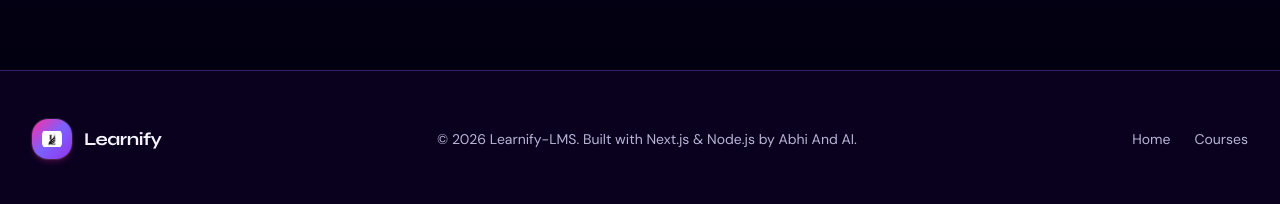
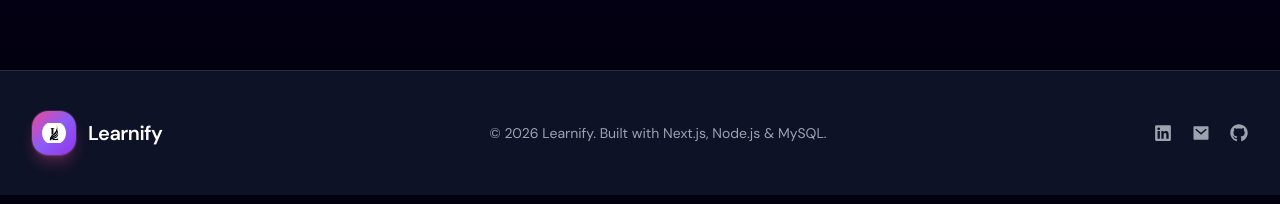
Before and after one commit to AbhinavKG27/learnify-lms, a Next.js app in the folder frontend/: page / in a window 1280 px wide. Shown: the part 1697-1901 px from the top of the page. Built offline with nearby package versions, Linux system fonts and the light colour scheme; no server answers.

Commit message:
Updated files !!

```diff
--- a/frontend/components/layout/Footer.js
+++ b/frontend/components/layout/Footer.js
@@ -1,51 +1,94 @@
-import Image from 'next/image';
-import Link from 'next/link';
+import Link from "next/link";
+import Image from "next/image";
 
-export default function Footer() {
+import {
+  FaLinkedin,
+  FaGithub,
+} from "react-icons/fa";
+
+import { RiMailFill } from "react-icons/ri";
+
+const Footer = () => {
   return (
-    <footer className="border-t border-neon-violet/25 dark:border-neon-violet/35 bg-background/70 dark:bg-background-dark/70 backdrop-blur py-12 mt-auto">
+    <footer className="border-t border-white/10 bg-[#0f172a]/80 backdrop-blur-md py-10">
       <div className="max-w-7xl mx-auto px-4 sm:px-6 lg:px-8">
+
         <div className="flex flex-col md:flex-row items-center justify-between gap-6">
 
-          {/* Brand Section */}
-          <div className="flex items-center gap-3">
-            <div className="
-  w-10 h-10
-  flex items-center justify-center
+          {/* Left Section */}
+          <Link
+            href="/"
+            className="flex items-center gap-3 group select-none"
+          >
+            <div
+              className="
+                relative w-11 h-11 flex items-center justify-center
                 rounded-2xl
-  bg-gradient-to-br from-neon-pink via-neon-violet to-purple-600
-  shadow-md shadow-neon-pink/20
+                bg-gradient-to-br from-pink-500 via-violet-500 to-purple-600
+                shadow-lg shadow-pink-500/30
                 ring-1 ring-white/10
                 overflow-hidden
-">
+                transition-all duration-300
+                group-hover:scale-105
+              "
+            >
               <Image
                 src="/logo.png"
                 alt="Learnify logo"
-  width={22}
-  height={22}
-  className="w-6 h-6 object-contain rounded-lg p-0.5"
+                width={26}
+                height={26}
+                priority
+                className="w-6 h-6 object-contain rounded-full"
               />
             </div>
 
-            <span className="font-display font-bold text-lg text-text-primary dark:text-text-primary-dark tracking-tight">
+            <span className="font-bold text-xl tracking-tight leading-none text-white">
               Learnify
             </span>
-          </div>
+          </Link>
 
-          <p className="text-sm text-text-secondary dark:text-text-secondary-dark text-center md:text-left">
-            © {new Date().getFullYear()} Learnify-LMS. Built with Next.js & Node.js by Abhi And AI.
+          {/* Center */}
+          <p className="text-sm text-gray-400 text-center">
+            © {new Date().getFullYear()} Learnify.
+            Built with Next.js, Node.js & MySQL.
           </p>
 
-          <div className="flex gap-6">
-            <Link href="/" className="text-sm text-text-secondary dark:text-text-secondary-dark hover:text-text-primary dark:hover:text-text-primary-dark transition-colors">
-              Home
-            </Link>
-            <Link href="/#courses" className="text-sm text-text-secondary dark:text-text-secondary-dark hover:text-text-primary dark:hover:text-text-primary-dark transition-colors">
-              Courses
-            </Link>
+          {/* Right Section */}
+          <div className="flex items-center gap-5">
+
+            {/* LinkedIn */}
+            <a
+              href="https://www.linkedin.com/in/abhinavkg2004"
+              target="_blank"
+              rel="noopener noreferrer"
+              className="text-gray-400 hover:text-blue-400 transition-all duration-300 text-lg"
+            >
+              <FaLinkedin />
+            </a>
+
+            {/* Email */}
+            <a
+              href="mailto:abhinavkg2004@gmail.com"
+              className="text-gray-400 hover:text-red-400 transition-all duration-300 text-lg"
+            >
+              <RiMailFill />
+            </a>
+
+            {/* GitHub */}
+            <a
+              href="https://github.com/AbhinavKG27"
+              target="_blank"
+              rel="noopener noreferrer"
+              className="text-gray-400 hover:text-white transition-all duration-300 text-lg"
+            >
+              <FaGithub />
+            </a>
+
           </div>
         </div>
       </div>
     </footer>
   );
-}
+};
+
+export default Footer;
```
Also changed, not shown: frontend/package.json (+7 -6 lines), 2 other files (tests, documents, lock files or other folders). Lines whose indentation alone changed are shown as unchanged.
